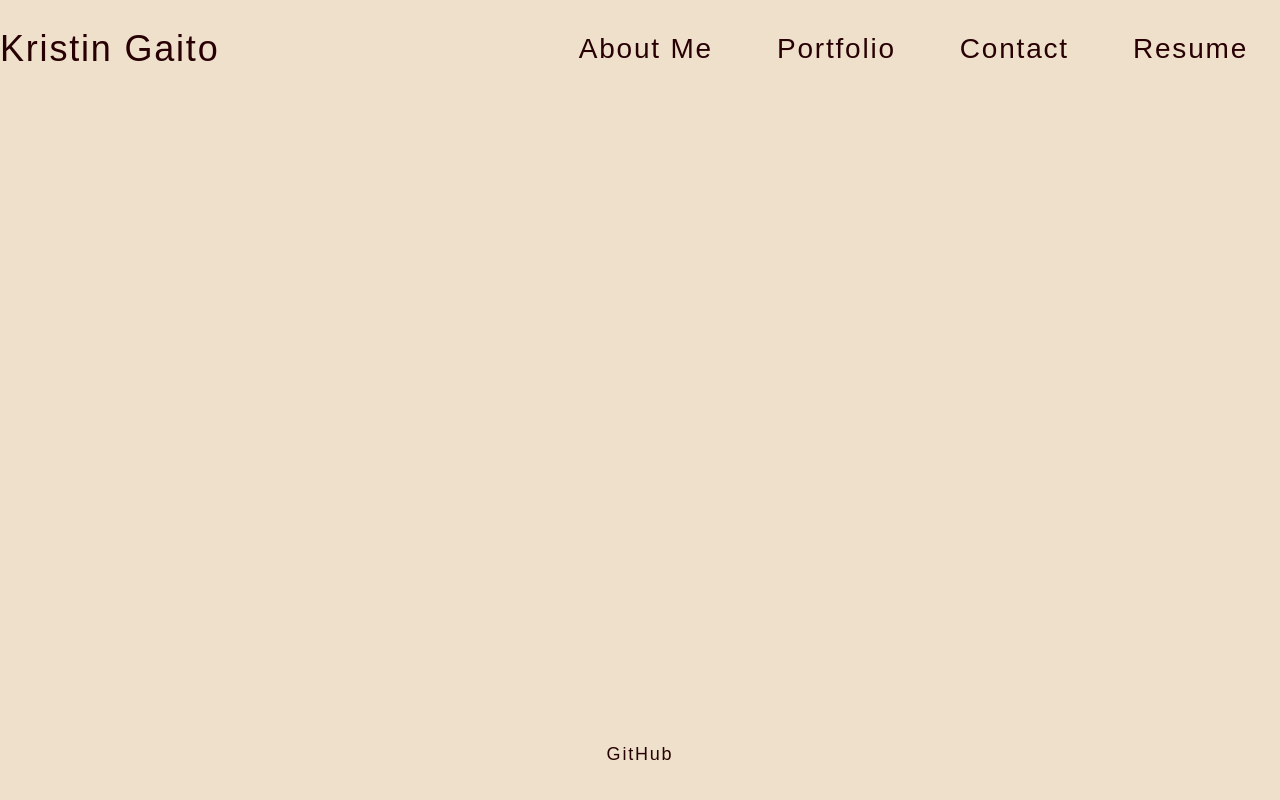
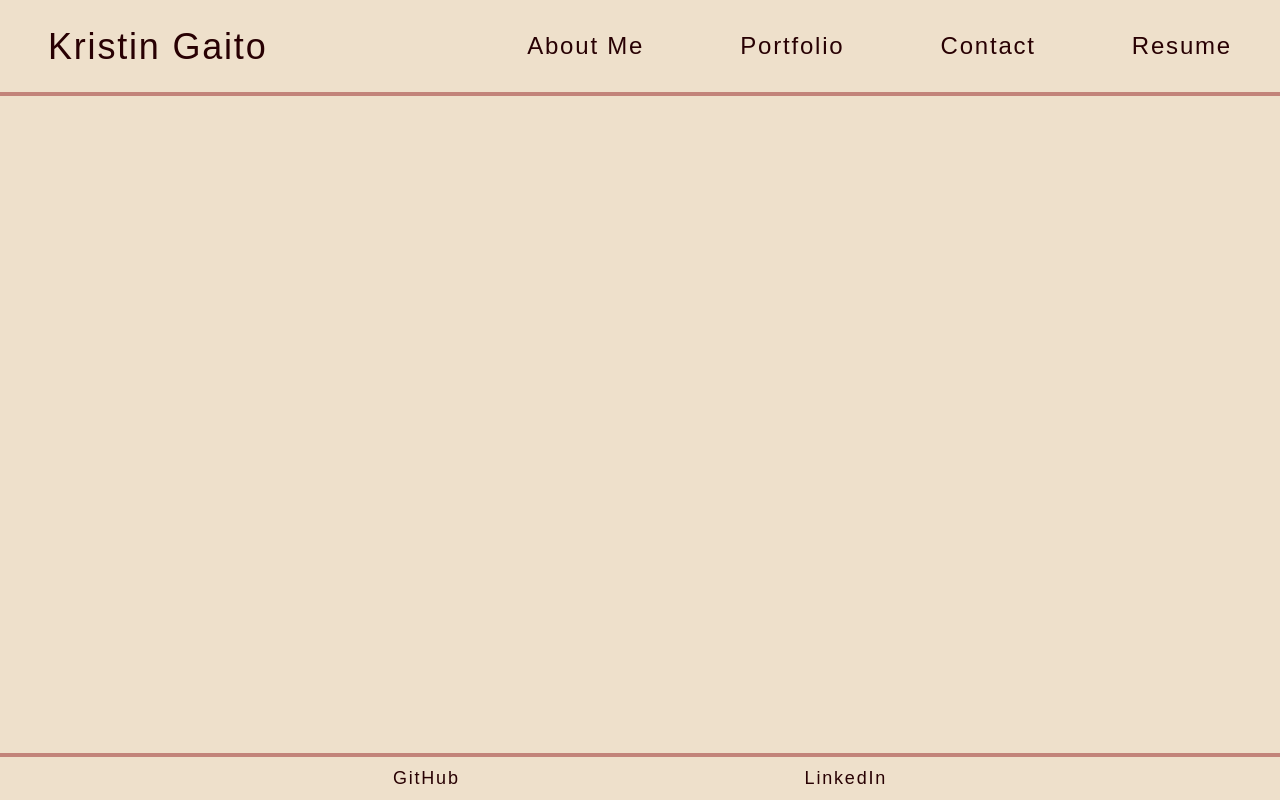
Before and after one commit to kngurley25/portfolio-spa, a React (Create React App) app: page / in a window 1280 px wide. Built offline with nearby package versions, Linux system fonts and the light colour scheme.

Commit message:
footer and style updates

```diff
--- a/src/App.js
+++ b/src/App.js
@@ -5,12 +5,13 @@ import Footer from "./components/Footer";
 function App() {
   return (
     <div>
-        <Header></Header>
+      <Header></Header>
 
       <main>
+
       </main>
 
-        <Footer></Footer>
+      <Footer></Footer>
     </div>
   );
 }
--- a/src/components/Footer/index.js
+++ b/src/components/Footer/index.js
@@ -4,7 +4,8 @@ function Footer() {
     return (
         <footer>
             <div>
-                <a href="https://github.com/kngurley25">GitHub</a>
+                <a href="https://github.com/kngurley25" target="_blank">GitHub</a>
+                <a href="https://www.linkedin.com/in/kristin-gaito-gurley-pe-69041569/" target="_blank">LinkedIn</a>
             </div>
         </footer>
     );
--- a/src/components/Header/index.js
+++ b/src/components/Header/index.js
@@ -4,6 +4,7 @@ import Navigation from "../Navigation";
 function Header() {
     return (
         <header>
+            <h1>Kristin Gaito</h1>
             <Navigation></Navigation>
         </header>
     );
--- a/src/components/Navigation/index.js
+++ b/src/components/Navigation/index.js
@@ -3,12 +3,11 @@ import React from "react";
 function Navigation() {
     return (
         <nav>
-            <h1>Kristin Gaito</h1>
             <ul>
-                <h3>About Me</h3>
-                <h3>Portfolio</h3>
-                <h3>Contact</h3>
-                <h3>Resume</h3>
+                <h4>About Me</h4>
+                <h4>Portfolio</h4>
+                <h4>Contact</h4>
+                <h4>Resume</h4>
             </ul>
         </nav>
     );
--- a/src/index.css
+++ b/src/index.css
@@ -10,6 +10,7 @@ main {
   --tertiary: #c2847a;
   --light: #eee0cb;
   --dark: #280003ff;
+  --padding1: .5rem 3rem;
 }
 * {
   box-sizing: border-box;
@@ -35,6 +36,7 @@ h1, h2, h3, h4, h5, h6 {
   font-weight: 500;
   margin: 5px 0;
   line-height: 1.25;
+  padding: var(--padding1);
 }
 h1 {
   font-size: 2.25rem;
@@ -69,9 +71,9 @@ a:hover {
 
 /* header and navigation */
 header {
-  border-bottom: var(--tertiary);
+  border-bottom: .25rem solid var(--tertiary);
 }
-header nav {
+header {
   display: flex;
   justify-content: space-between;
   flex-wrap: wrap;
@@ -84,17 +86,16 @@ header nav ul {
   align-items: center;
   list-style: none;
 }
-header nav ul h3 {
-  padding: .5rem 2rem;
-}
 
 /* footer */
 footer {
   position: absolute;
-  bottom: 2rem;
+  bottom: 0;
   width: 100%;
+  border-top: .25rem solid var(--tertiary);
 }
 footer div {
   display: flex;
   justify-content: space-evenly;
+  padding: var(--padding1);
 }
```
